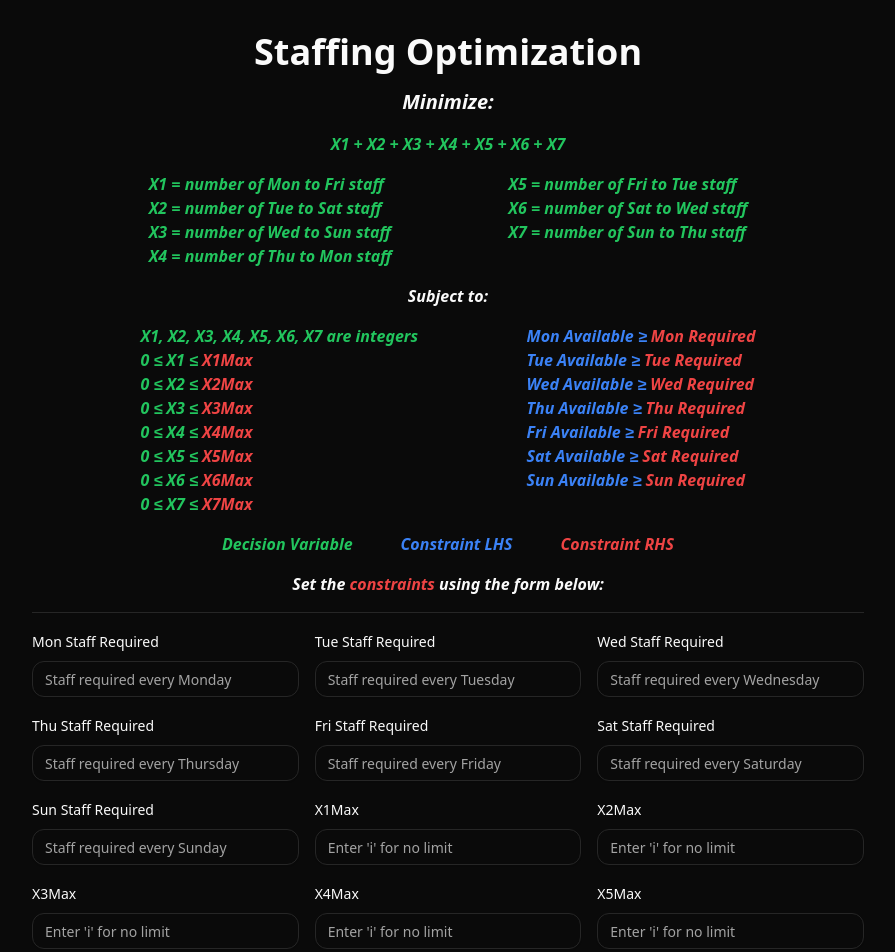
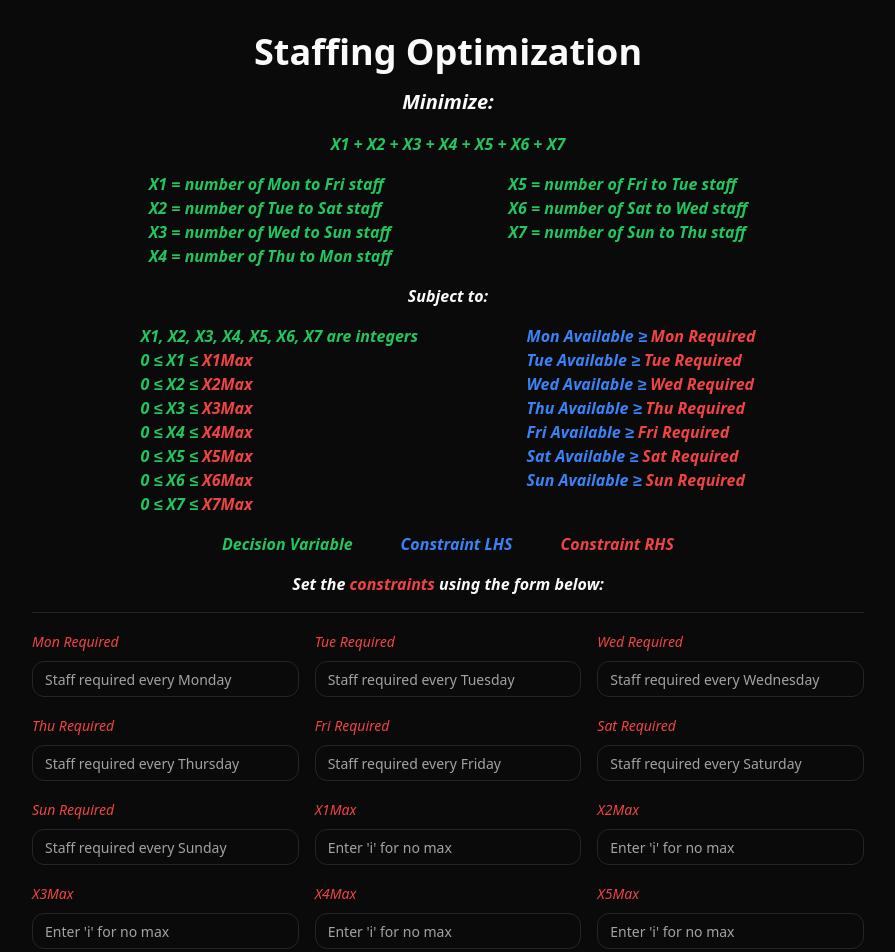
Before and after one commit to remilebeau/optimization, a Next.js app: page / in a window 1280 px wide. Shown: the top 952 px of the page, without its empty margins (192-1087 px from the left). Built offline with nearby package versions, Linux system fonts and the light colour scheme.

Commit message:
stylize OptimizationForm

```diff
--- a/src/components/OptimizationForm.tsx
+++ b/src/components/OptimizationForm.tsx
@@ -68,40 +68,40 @@ export default function OptimizationForm() {
         <Form {...form}>
           <form
             onSubmit={form.handleSubmit(onSubmit)}
-            className="flex flex-col gap-4 sm:grid sm:grid-cols-3"
+            className="flex flex-col gap-4 italic text-red-500 sm:grid sm:grid-cols-3"
           >
             <FieldWithLabel
-              label="Mon Staff Required"
+              label="Mon Required"
               name="monReq"
               placeholder="Staff required every Monday"
             />
             <FieldWithLabel
-              label="Tue Staff Required"
+              label="Tue Required"
               name="tueReq"
               placeholder="Staff required every Tuesday"
             />
             <FieldWithLabel
-              label="Wed Staff Required"
+              label="Wed Required"
               name="wedReq"
               placeholder="Staff required every Wednesday"
             />
             <FieldWithLabel
-              label="Thu Staff Required"
+              label="Thu Required"
               name="thuReq"
               placeholder="Staff required every Thursday"
             />
             <FieldWithLabel
-              label="Fri Staff Required"
+              label="Fri Required"
               name="friReq"
               placeholder="Staff required every Friday"
             />
             <FieldWithLabel
-              label="Sat Staff Required"
+              label="Sat Required"
               name="satReq"
               placeholder="Staff required every Saturday"
             />
             <FieldWithLabel
-              label="Sun Staff Required"
+              label="Sun Required"
               name="sunReq"
               placeholder="Staff required every Sunday"
             />
@@ -109,37 +109,37 @@ export default function OptimizationForm() {
             <FieldWithLabel
               label="X1Max"
               name="x1Max"
-              placeholder="Enter 'i' for no limit"
+              placeholder="Enter 'i' for no max"
             />
             <FieldWithLabel
               label="X2Max"
               name="x2Max"
-              placeholder="Enter 'i' for no limit"
+              placeholder="Enter 'i' for no max"
             />
             <FieldWithLabel
               label="X3Max"
               name="x3Max"
-              placeholder="Enter 'i' for no limit"
+              placeholder="Enter 'i' for no max"
             />
             <FieldWithLabel
               label="X4Max"
               name="x4Max"
-              placeholder="Enter 'i' for no limit"
+              placeholder="Enter 'i' for no max"
             />
             <FieldWithLabel
               label="X5Max"
               name="x5Max"
-              placeholder="Enter 'i' for no limit"
+              placeholder="Enter 'i' for no max"
             />
             <FieldWithLabel
               label="X6Max"
               name="x6Max"
-              placeholder="Enter 'i' for no limit"
+              placeholder="Enter 'i' for no max"
             />
             <FieldWithLabel
               label="X7Max"
               name="x7Max"
-              placeholder="Enter 'i' for no limit"
+              placeholder="Enter 'i' for no max"
             />
 
             <Button className="rounded-xl sm:col-span-3" type="submit">
```
